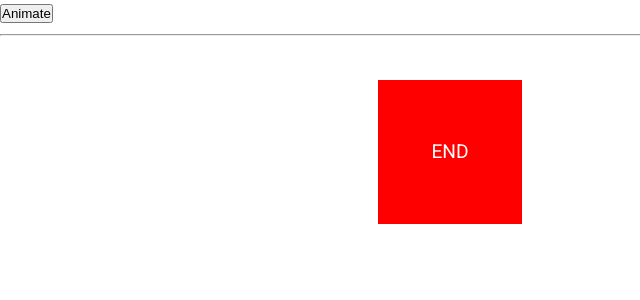
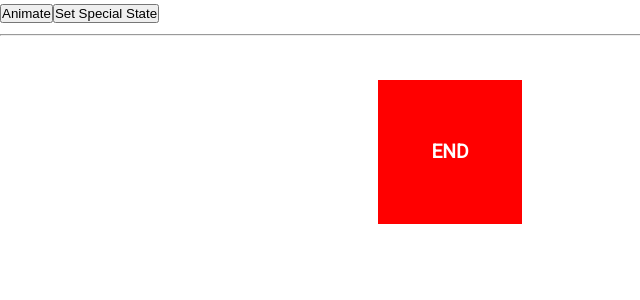
Before and after one commit to Karter13/angular-basics, an Angular app: page / in a window 1280 px wide. Shown: the top 300 px of the page, without its empty margins (0-640 px from the left). Built offline with nearby package versions, Linux system fonts and the light colour scheme.

Commit message:
created complicated animations

```diff
--- a/src/app/app.component.html
+++ b/src/app/app.component.html
@@ -1,4 +1,5 @@
 <button (click)="animate()">Animate</button>
+<button (click)="boxState = 'special'">Set Special State</button>
 
 <hr>
 
@@ -7,6 +8,6 @@
     class="box"
     [@box]="boxState"
   >
-    {{boxState | uppercase}}
+   <h4>{{boxState | uppercase}}</h4>
   </div>
 </div>
--- a/src/app/app.component.ts
+++ b/src/app/app.component.ts
@@ -12,8 +12,20 @@
         background: 'red',
         transform: 'scale(1.2)'
       })),
+      state('special', style({
+        background: 'orange',
+        transform: 'scale(0.5)',
+        borderRadius: '50%'
+      })),
       transition('start => end', animate(450)),
       transition('end => start', animate('800ms ease-in-out')),
+      transition('special <=> *', [
+        style({background: 'green'}),
+        animate('2s', style({
+          background: 'pink'
+        })),
+        animate(750)
+      ]),
     ])
   ]
 })
```
